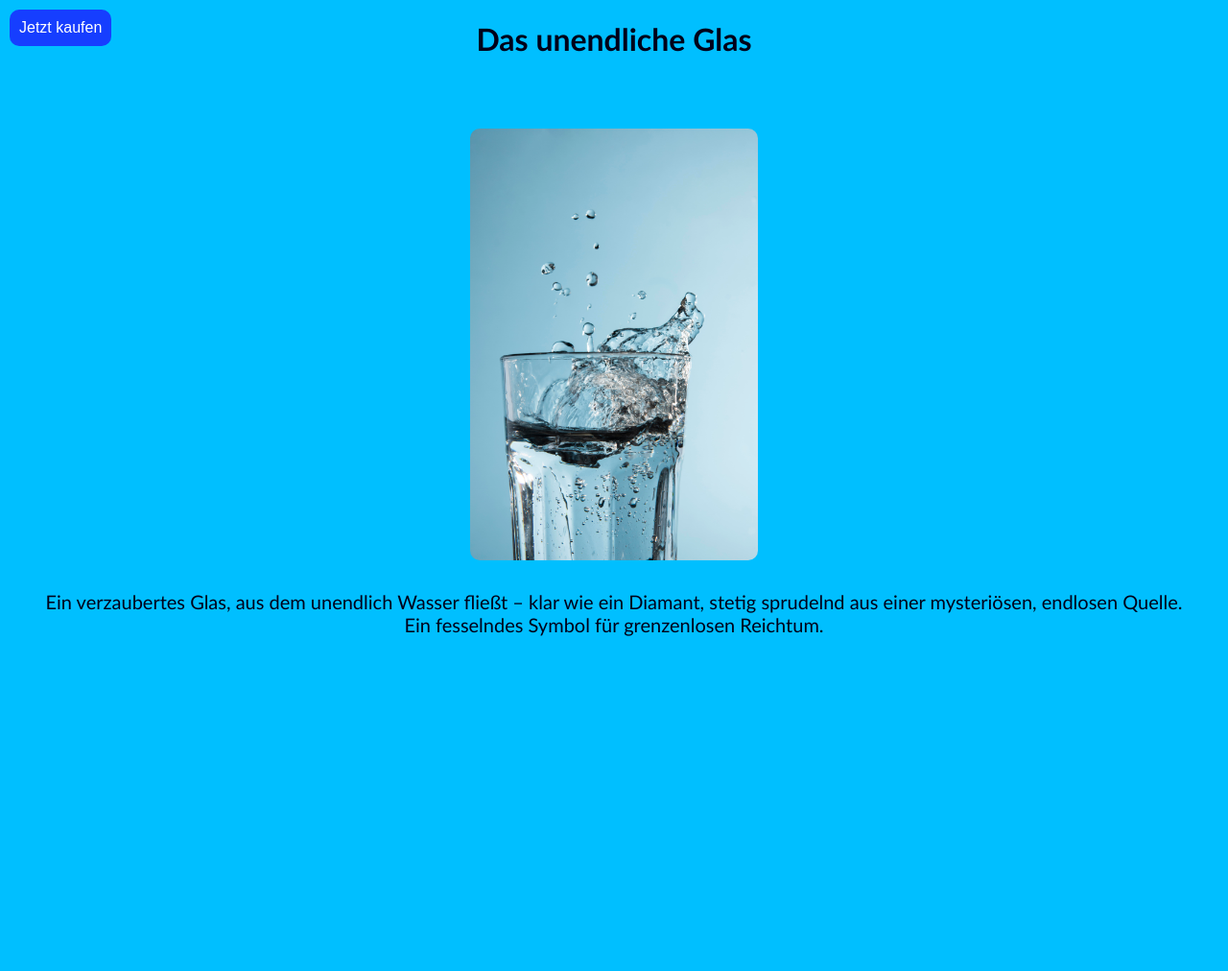
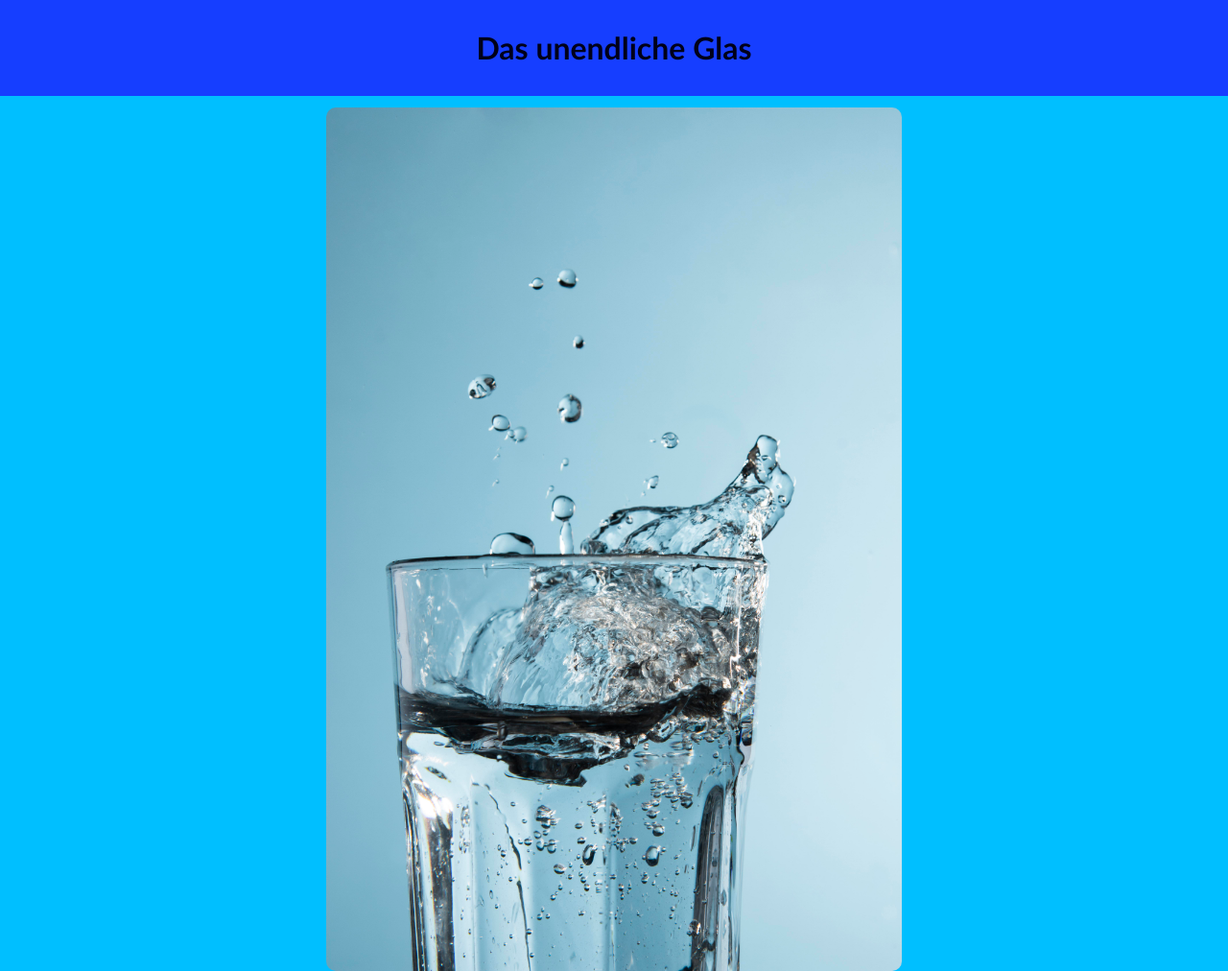
Before and after one commit to bbuonarroti/bbuonarroti.github.io, a plain HTML site: page index.html in a window 1280 px wide. Shown: the top 1012 px of the page at 96% size. Before the commit the page ends 800 px from the top, so only its background shows below. Drawn offline with Linux system fonts and the light colour scheme.

Commit message:
nochmal überarbeitet

```diff
--- a/index.html
+++ b/index.html
@@ -9,29 +9,39 @@
             background-color: #00BFFF;
             color: #00001a;
             font-family: 'Gill Sans', 'Gill Sans MT', Calibri, 'Trebuchet MS', sans-serif;
+            margin: 0;
+            padding: 0;
+        }
+        header {
+            background-color: #163EFF;
+            padding: 10px;
+            text-align: center;
         }
         .ofa_button1 {
             border-radius: 10px;
-            background-color: #163EFF;
+            background-color: #FF0000;
             color: #FFFFFF;
             border: none;
             padding: 10px;
-            text-align: center;
             font-size: 16px;
+            cursor: pointer;
             transition: background-color 0.4s;
-            position: absolute;
-            top: 10px;
-            left: 10px;
         }
         .ofa_button1:hover {
-            background-color: #FF0000;
+            background-color: #B30000;
+        }
+        main {
+            text-align: center;
+        }
+        h1 {
+            margin-top: 20px;
         }
         img {
             width: 100%;
-            max-width: 300px;
+            max-width: 600px;
             height: auto;
             border-radius: 10px;
-            margin-top: 60px;
+            margin-top: 20px;
             animation: floatAnimation 2s infinite alternate;
         }
         p {
@@ -50,17 +60,17 @@
     </style>
 </head>
 <body>
-    <a href="seite2.html">
-        <button class="ofa_button1">Jetzt kaufen</button>
-    </a>
+    <header>
+        <h1>Das unendliche Glas</h1>
+    </header>
 
-    <div style="text-align: center;">
-        <h1>Das unendliche Glas</h1>
+    <main>
         <img src="bilder/klarglas-mit-wasser.jpg" alt="Unendliches Glas mit Wasser">
         <p>
             Ein verzaubertes Glas, aus dem unendlich Wasser fließt – klar wie ein Diamant, stetig sprudelnd aus einer mysteriösen, endlosen Quelle. <br>
             Ein fesselndes Symbol für grenzenlosen Reichtum.
         </p>
-    </div>
+        <button class="ofa_button1" onclick="window.location.href='shop.html'">Jetzt kaufen</button>
+    </main>
 </body>
 </html>
```
Also changed, not shown: seite2.html (+17 -6 lines).
